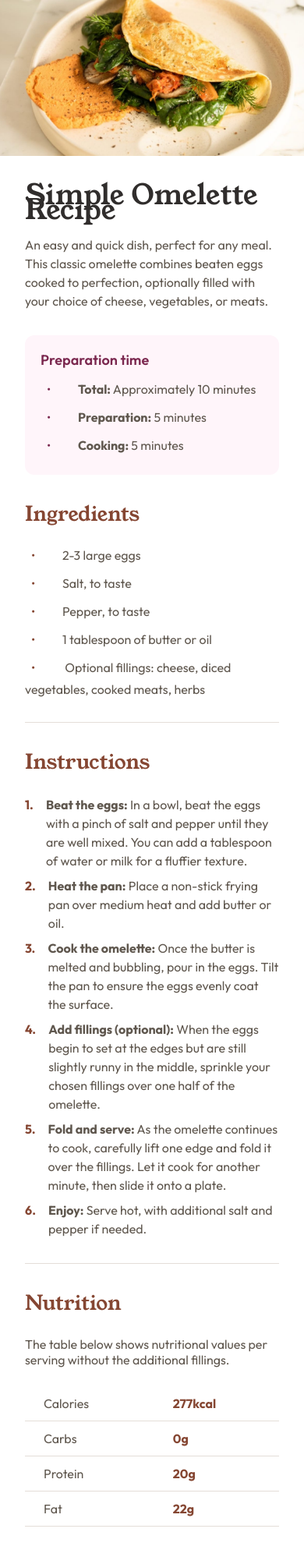
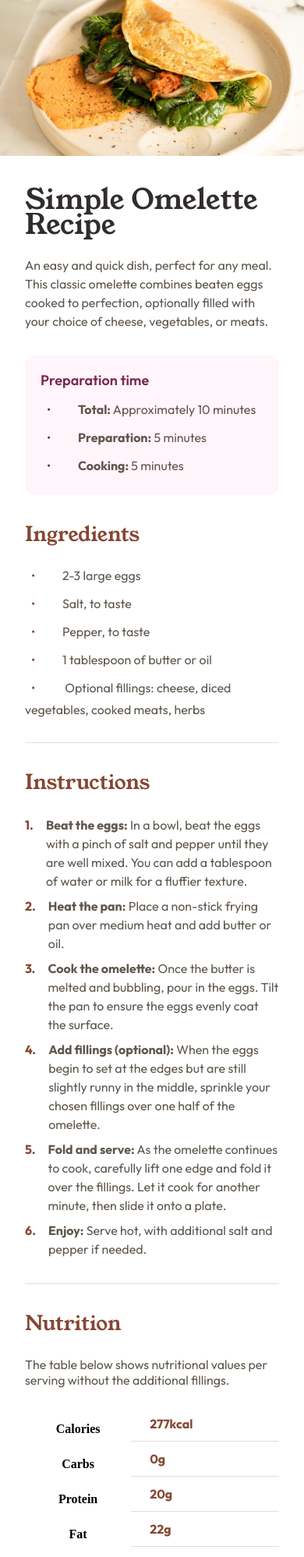
Before and after one commit to pattcaroline/frontend-mentor, a plain HTML site: page week4/recipe-page-main/index.html in a window 390 px wide. Shown: the top 1997 px of the page at 78% size. Drawn offline with Linux system fonts and the light colour scheme.

Commit message:
Add files via upload
Fix rem issues. Add more responsiveness.

```diff
--- a/week4/recipe-page-main/index.html
+++ b/week4/recipe-page-main/index.html
@@ -108,19 +108,19 @@
           <table>
             <tbody>
               <tr>
-                <td scope="row">Calories</td>
+                <th scope="row">Calories</th>
                 <td>277kcal</td>
               </tr>
               <tr>
-                <td scope="row">Carbs</td>
+                <th scope="row">Carbs</th>
                 <td>0g</td>
               </tr>
               <tr>
-                <td scope="row">Protein</td>
+                <th scope="row">Protein</th>
                 <td>20g</td>
               </tr>
               <tr>
-                <td scope="row">Fat</td>
+                <th scope="row">Fat</th>
                 <td>22g</td>
               </tr>
             </tbody>
--- a/week4/recipe-page-main/styles.css
+++ b/week4/recipe-page-main/styles.css
@@ -57,7 +57,7 @@ body {
 
 .container-image {
   display: flex;
-  margin-bottom: 40px;
+  margin-bottom: 2.5rem;
 }
 
 .image-wrapper {
@@ -291,7 +291,6 @@ body {
 
   .img-hero {
     height: 200px;
-    display: fit;
     border-radius: 0;
   }
 
@@ -303,6 +302,7 @@ body {
 
   .recipe-info h1 {
     font-size: 2.25rem;
+    line-height: 2rem;
   }
 
   .prep-time {
@@ -373,6 +373,6 @@ body {
   }
 
   .nutrition table {
-    border-spacing: 0 8px;
+    border-spacing: 0 0.5rem;
   }
 }
```
